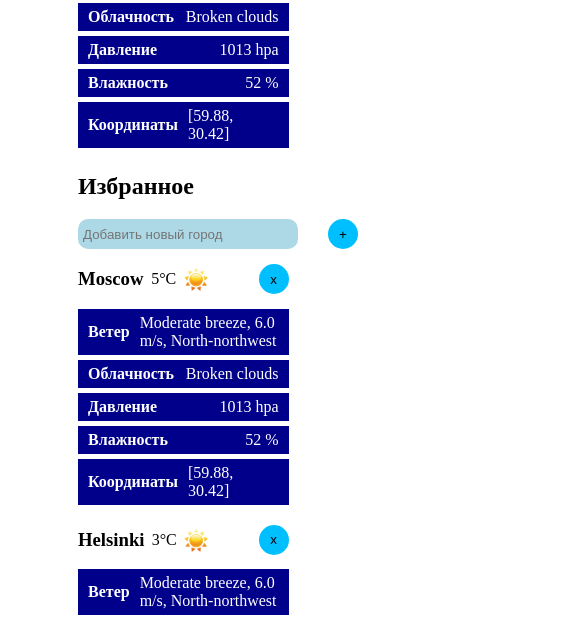
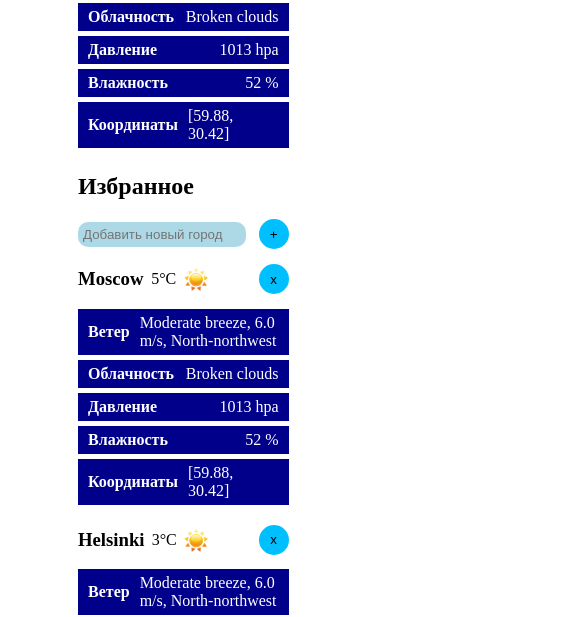
Before and after one commit to westquest/WebWeather, a plain HTML site: page index.html in a window 390 px wide. Shown: the part 237-854 px from the top of the page, 585 px wide, since content can reach past the window. Drawn offline with Linux system fonts and the light colour scheme.

Commit message:
fix search input

```diff
--- a/style.css
+++ b/style.css
@@ -19,12 +19,13 @@
     border-radius: 50%;
 }
 
-.updateButtonMain {
-
+.favoriteSectionValue{
+    display: flex;
+    align-items: center;
+    justify-content: space-between;
+    width: 40%
 
 }
-
-
 
 li.cityInfoItem {
     background-color: darkblue;
@@ -32,9 +33,6 @@
     margin-bottom: 5px;
     padding: 5px 10px;
 }
-
-
-
 
 .cityHeaderTitle {
     display: inline-block;
@@ -48,7 +46,6 @@
 .cityHeaderInfo {
     width: 130px;
 }
-
 
 .cityInfoItem, .cityHeader, .cityHeaderInfo {
     align-items: center;
@@ -69,14 +66,11 @@
     margin-right: 0
 }
 
-
 .favoriteSection {
     display: flex;
     justify-content: space-between;
     align-items: center;
 }
-
-
 
 .currentMainInfo, .currentInfo {
     display: inline-block;
@@ -91,7 +85,6 @@
 .currentTemp {
     font-size: 3em;
 }
-
 
 @media screen and (max-width: 700px) {
     ul li.city {
@@ -111,10 +104,6 @@
         width: 90%;
     }
 
-
-
-
-
     .updateButtonMain {
         display: none;
     }
@@ -131,12 +120,19 @@
         vertical-align: center;
     }
 
-    .favoriteSection, .favoriteSectionValue{
-        width: 700px
+    .favoriteSection{
+        width: 90%
     }
 
     .favoriteSection {
         display: block;
+    }
+
+    .favoriteSectionValue{
+        display: flex;
+        align-items: center;
+        justify-content: space-between;
+        width:100%
     }
 
 }
@@ -145,11 +141,9 @@
     border: none;
     background-color: lightblue;
     width: 75%;
-    padding: 0 5px;
+    padding: 5px 5px;
     border-radius: 10px;
-
 }
-
 
 .updateButtonMain {
     position: absolute;
@@ -175,16 +169,9 @@
     width: 1.5em;
 }
 
-
 .geo-update{
 }
 
 body{
     margin: 0 20%
 }
-
-.favoriteSectionValue{
-    display: flex;
-    justify-content: space-between;
-    width: 40%;
-}
```
